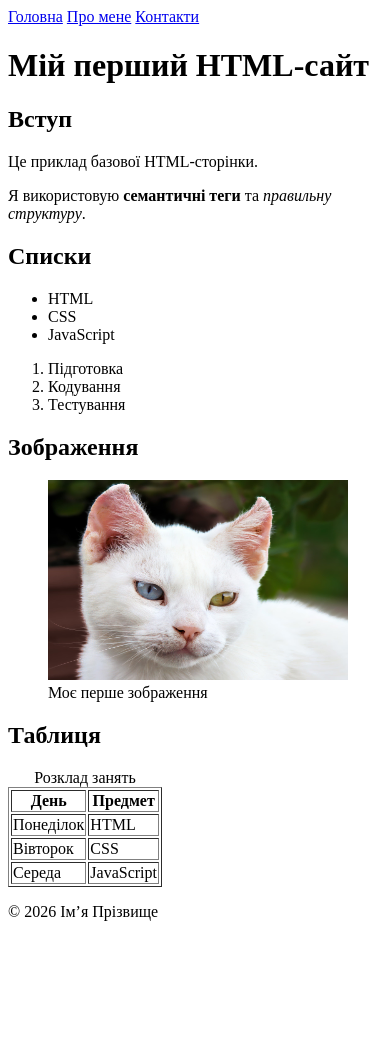
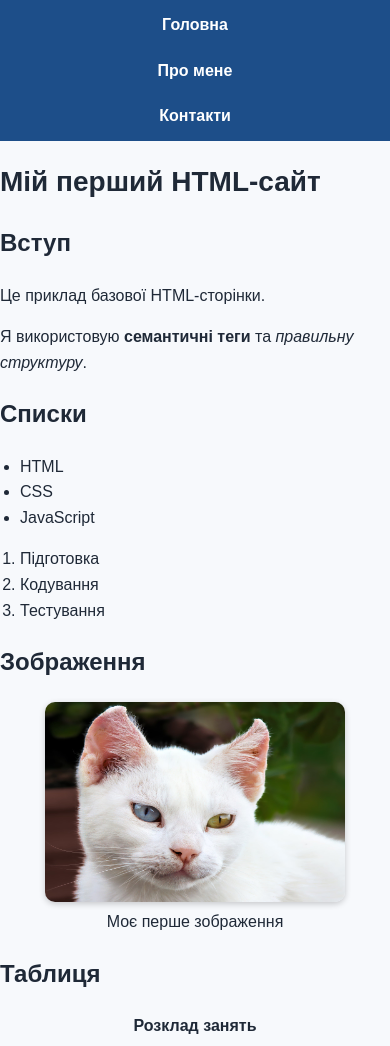
Before and after one commit to Debster22/web_labi, a plain HTML site: page index.html in a window 390 px wide. Shown: the top 1046 px of the page. Before the commit the page ends 937 px from the top, so only its background shows below. Drawn offline with Linux system fonts and the light colour scheme.

Commit message:
feat: add CSS styling with style.css and responsive.css

```diff
--- a/index.html
+++ b/index.html
@@ -4,6 +4,8 @@
   <meta charset="UTF-8">
   <meta name="viewport" content="width=device-width, initial-scale=1.0">
   <meta name="description" content="Мій перший HTML-сайт для практичної роботи.">
+  <link rel="stylesheet" href="./styles/style.css">
+  <link rel="stylesheet" href="./styles/responsive.css">
   <title>Мій перший HTML-сайт</title>
 </head>
 <body>
--- /dev/null
+++ b/styles/responsive.css
@@ -0,0 +1,18 @@
+@media (max-width: 768px) {
+  nav {
+    flex-direction: column;
+    align-items: center;
+  }
+
+  h1 {
+    font-size: 28px;
+  }
+
+  .container {
+    width: calc(100% - 20px);
+  }
+
+  table, video, audio {
+    width: 100%;
+  }
+}
--- /dev/null
+++ b/styles/style.css
@@ -0,0 +1,149 @@
+:root {
+  --color-primary: #1d4e89;
+  --color-accent: #ffb703;
+  --color-bg: #f7f9fc;
+  --color-surface: #ffffff;
+  --color-text: #1f2937;
+  --color-border: #d9e2ec;
+}
+
+*,
+*::before,
+*::after {
+  box-sizing: border-box;
+}
+
+body {
+  margin: 0;
+  font-family: Arial, sans-serif;
+  line-height: 1.6;
+  color: var(--color-text);
+  background-color: var(--color-bg);
+}
+
+.container {
+  width: min(1100px, calc(100% - 32px));
+  margin: 0 auto;
+}
+
+/* Header + Navigation */
+header {
+  background: var(--color-primary);
+  padding: 12px;
+}
+
+nav {
+  display: flex;
+  gap: 20px;
+  justify-content: center;
+}
+
+nav a {
+  color: #fff;
+  text-decoration: none;
+  font-weight: bold;
+}
+
+nav a:hover {
+  color: var(--color-accent);
+}
+
+footer {
+  background: var(--color-primary);
+  color: #fff;
+  text-align: center;
+  padding: 10px;
+  font-size: 14px;
+}
+
+/* Headings */
+h1 {
+  font-size: 36px;
+  margin-bottom: 20px;
+}
+
+h2 {
+  font-size: 24px;
+  margin-top: 20px;
+}
+
+/* Lists */
+ul, ol {
+  padding-left: 20px;
+  margin-bottom: 15px;
+}
+
+/* Image + Figure */
+figure {
+  text-align: center;
+  margin: 20px auto;
+}
+
+figure img {
+  max-width: 100%;
+  border-radius: 10px;
+  box-shadow: 0 2px 6px rgba(0,0,0,0.2);
+}
+
+/* Table */
+table {
+  width: 100%;
+  border-collapse: collapse;
+  margin: 20px 0;
+}
+
+table caption {
+  font-weight: bold;
+  margin-bottom: 10px;
+}
+
+th, td {
+  border: 1px solid var(--color-border);
+  padding: 10px;
+  text-align: center;
+}
+
+thead {
+  background: var(--color-primary);
+  color: #fff;
+}
+
+tbody tr:nth-child(even) {
+  background: var(--color-surface);
+}
+
+/* Form */
+form {
+  background: var(--color-surface);
+  padding: 20px;
+  border-radius: 10px;
+  box-shadow: 0 2px 6px rgba(0,0,0,0.1);
+}
+
+input, select, textarea {
+  width: 100%;
+  padding: 12px;
+  margin-bottom: 10px;
+  border: 1px solid var(--color-border);
+  border-radius: 8px;
+}
+
+input:focus, select:focus, textarea:focus {
+  border-color: var(--color-primary);
+  outline: none;
+  box-shadow: 0 0 0 3px rgba(29, 78, 137, 0.15);
+}
+
+button {
+  background: var(--color-primary);
+  color: #fff;
+  padding: 12px 18px;
+  border: none;
+  border-radius: 8px;
+  cursor: pointer;
+}
+
+button:hover {
+  background: var(--color-accent);
+  transition: 0.3s;
+}
```
Also changed, not shown: pages/about.html (+2 -0 lines), pages/contact.html (+2 -0 lines), README.md.
